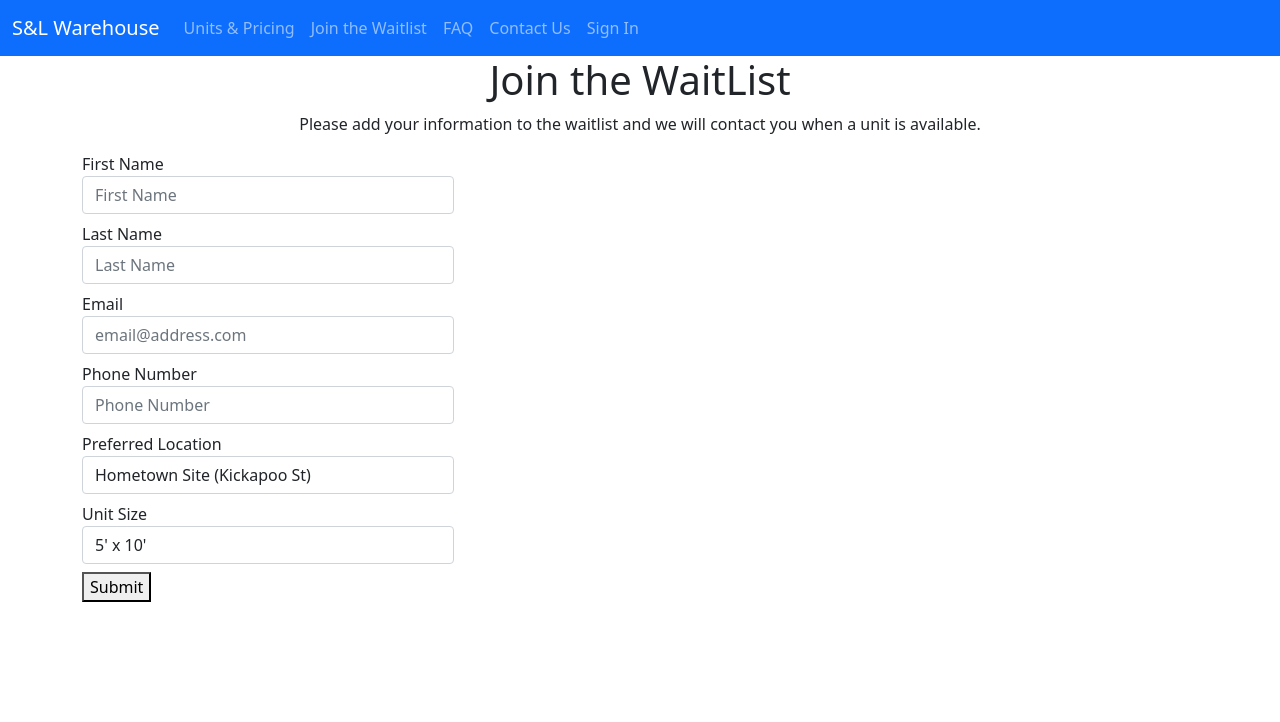
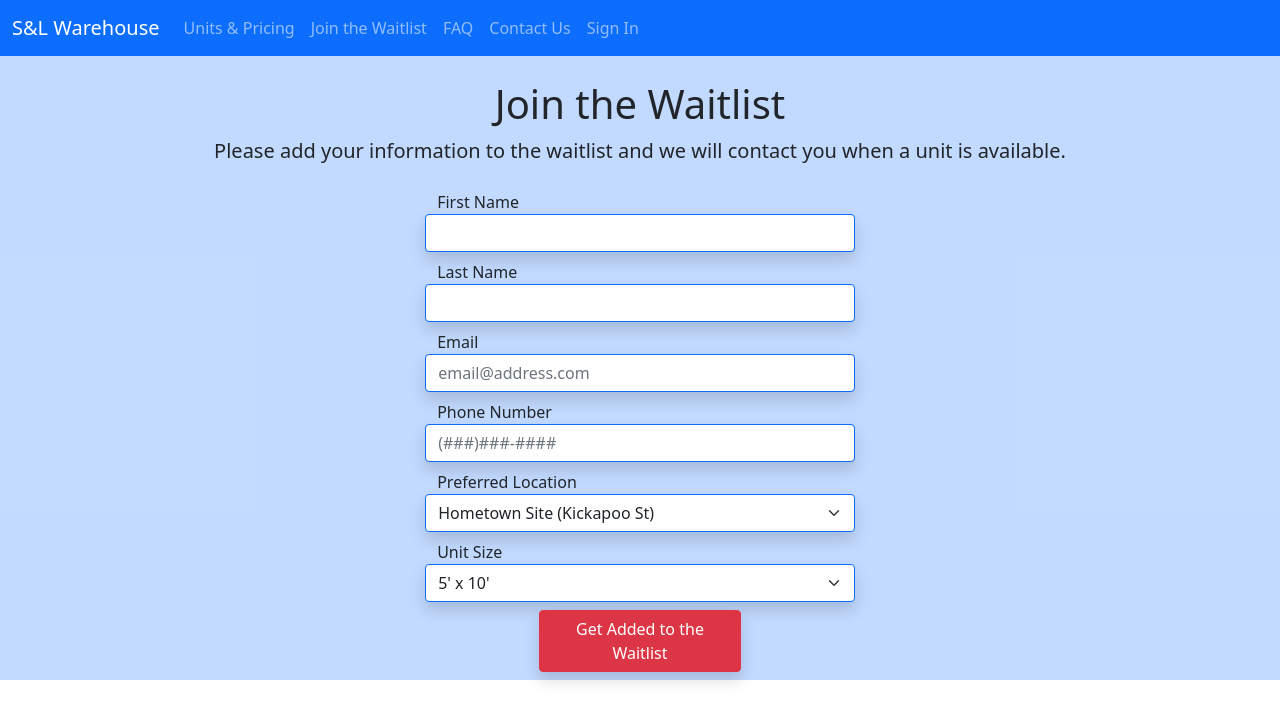
Before and after one commit to esherrow/SL-warehouse, a React (Create React App) app in the folder client/: page /waitlist in a window 1280 px wide. Shown: the top 722 px of the page. Built offline with nearby package versions, Linux system fonts and the light colour scheme.

Commit message:
Update Waitlist.js

```diff
--- a/client/src/pages/Waitlist.js
+++ b/client/src/pages/Waitlist.js
@@ -28,73 +28,60 @@ function Waitlist(props){
     };
 
     return(
-        <div className="container">
-            <div className=" col ">
-                <div className="row justify-content-center">
-            <div className=" text-center"><h1>Join the WaitList</h1>
-            <p> Please add your information to the waitlist and we will contact you when a unit is available.</p>
-            </div>
-            <form onSubmit={handleFormSubmit}>
-                <div className="flex-row space-between justify-content-centermy-2">
-                    <label className="col-md-4 control-label" htmlFor="firstName">First Name</label>
-                    <div className="col-md-4">
-                        <input id="firstName" name="firstName" type="firstName" placeholder="First Name" className="form-control input-md" onChange={handleChange}/>
-
-                    </div>
+        <div className="container-fluid bg-primary bg-opacity-25">
+                <div className="row justify-content-center pt-4">
+                <div className=" text-center">
+                    <h1>Join the Waitlist</h1>
+                    <p className='fs-5'> Please add your information to the waitlist and we will contact you when a unit is available.</p>
+                </div>
                 </div>
 
-                <div className="flex-row space-between my-2">
-                    <label className="col-md-4 control-label" htmlFor="lastName">Last Name</label>
-                    <div className="col-md-4">
-                        <input id="lastName" name="lastName" type="text" placeholder="Last Name" className="form-control input-md" onChange={handleChange}/>
+            <div className="d-flex column-8 container justify-content-center">
+            <form onSubmit={handleFormSubmit}>
+            <div className="row my-2">
+                <label className="col control-label" htmlFor="firstName">First Name</label>
+                <input id="firstName" name="firstName" type="firstName" placeholder="" className="form-control input-md border border-primary shadow" onChange={handleChange}/>
+            </div>
 
-                    </div>
+            <div className="row my-2">
+                <label className="col control-label" htmlFor="lastName">Last Name</label>
+                <input id="lastName" name="lastName" type="text" placeholder="" className="form-control input-md border border-primary shadow" onChange={handleChange}/>
+            </div>
+
+                <div className="row my-2">
+                    <label className="col control-label" htmlFor="email">Email</label>
+                    <input id="email" name="email" type="email" placeholder="email@address.com" className="form-control input-md border border-primary shadow" onChange={handleChange}/>
                 </div>
 
-                <div className="flex-row space-between my-2">
-                    <label className="col-md-4 control-label" htmlFor="email">Email</label>
-                    <div className="col-md-4">
-                        <input id="email" name="email" type="email" placeholder="email@address.com" className="form-control input-md" onChange={handleChange}/>
-
-                    </div>
+                <div className="row my-2">
+                    <label className="col control-label" htmlFor="phone">Phone Number</label>
+                    <input id="phone" name="phone" type="phone" placeholder="(###)###-####" className="form-control input-md border border-primary shadow" onChange={handleChange}/>
                 </div>
 
-                <div className="flex-row space-between my-2">
-                    <label className="col-md-4 control-label" htmlFor="phone">Phone Number</label>
-                    <div className="col-md-4">
-                        <input id="phone" name="phone" type="phone" placeholder="Phone Number" className="form-control input-md" onChange={handleChange}/>
-
-                    </div>
+                <div className="row my-2">
+                    <label className="col control-label" htmlFor="location">Preferred Location</label>
+                    <select id="location" name="location" className="form-select border border-primary shadow" onChange={handleChange}>
+                        <option value="hometown">Hometown Site (Kickapoo St)</option>
+                        <option value="heritage">Heritage Site (SR 3)</option>
+                    </select>
                 </div>
 
-                <div className="flex-row space-between my-2">
-                    <label className="col-md-4 control-label" htmlFor="location">Preferred Location</label>
-                    <div className="col-md-4">
-                        <select id="location" name="location" className="form-control" onChange={handleChange}>
-                        <option value="hometown">Hometown Site (Kickapoo St)</option>
-                        <option value="heritage">Heritage Site (SR 3)</option>
-                        </select>
-                    </div>
-                </div>
-
-                <div className="flex-row space-between my-2">
-                    <label className="col-md-4 control-label" htmlFor="size">Unit Size</label>
-                    <div className="col-md-4">
-                        <select id="size" name="size" className="form-control" onChange={handleChange}>
+                <div className="row my-2">
+                    <label className="col control-label" htmlFor="size">Unit Size</label>
+                        <select id="size" name="size" className="form-select border border-primary shadow" onChange={handleChange}>
                         <option value="5x10">5' x 10'</option>
                         <option value="10x10">10' x 10'</option>
                         <option value="10x15">10' x 15'</option>
                         <option value="10x20">10' x 20'</option>
                         </select>
-                    </div>
                 </div>
-                <div className="flex-row space-between my-2">
-                    <button type="submit">Submit</button>
+                <div className="flex-row space-between my-2 col-6 mx-auto">
+                    <button className="btn btn-danger shadow" type="submit">Get Added to the Waitlist</button>
                 </div>
             </form>
             </div>
             </div>
-            </div>
+
     )
 }
 
```
